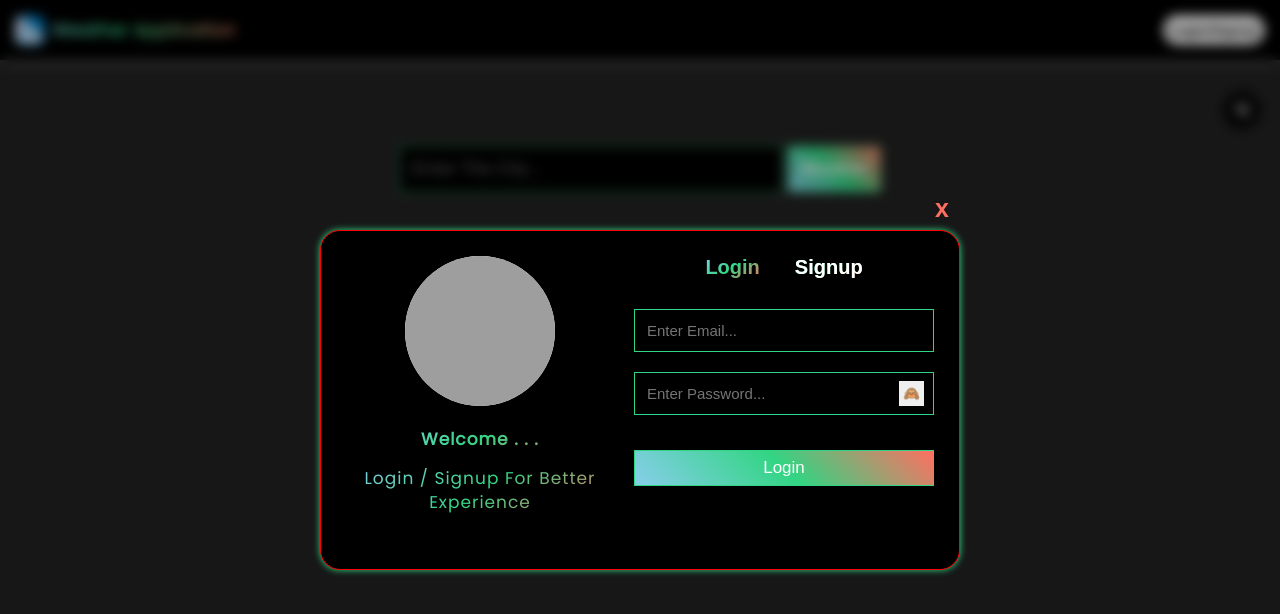
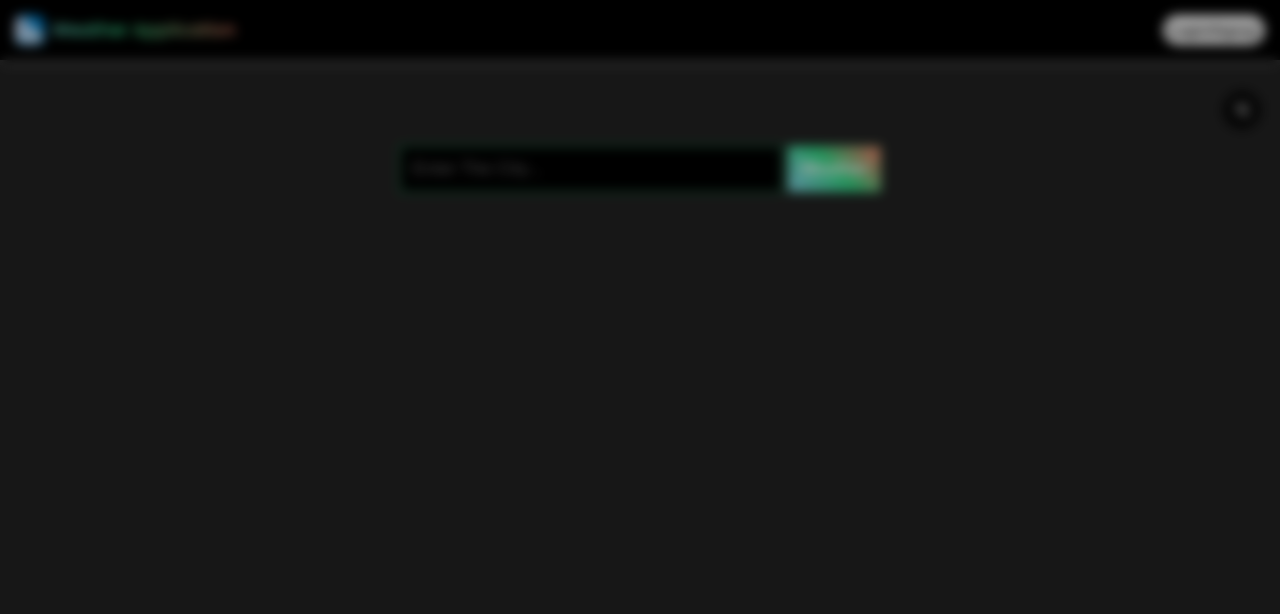
Before and after one commit to Lalithyaliki/Weather-App, a React (Vite) app: page / in a window 1280 px wide. Both pictures are taken after a click on the button "Login/Signup". Shown: the top 614 px of the page. Built offline with nearby package versions, Linux system fonts and the light colour scheme; grey boxes are pictures that could not be loaded.

Commit message:
get rechanged

```diff
--- a/src/App.jsx
+++ b/src/App.jsx
@@ -141,24 +141,7 @@ function App() {
             <img src={image} alt='weather-image'></img>
             weather Application
           </a>
-          {/* <button type='button' onClick={() => showlogout ? handlelogout() : setlogin(true)}>{showlogout ? "logout" : "login/signup"}</button> */}
-
-          <button
-            type="button"
-            onClick={() => {
-              console.log("Button clicked. showlogout =", showlogout);
-              if (showlogout) {
-                console.log("Calling handlelogout()");
-                handlelogout();
-              } else {
-                console.log("Opening login popup");
-                setlogin(true);
-              }
-            }}
-          >
-            {showlogout ? "logout" : "login/signup"}
-          </button>
-
+          <button type='button' onClick={() => showlogout ? handlelogout() : setlogin(true)}>{showlogout ? "logout" : "login/signup"}</button>
         </div>
       </div>
 
--- a/src/components/Login.jsx
+++ b/src/components/Login.jsx
@@ -3,8 +3,6 @@ import image from '../logo.png'
 import React, { useState } from 'react'
 
 function Login({ onclose, loginsuccess }) {
-
-        console.log("Login component mounted");
 
     const [change, setChange] = useState("login");
     const [password, setpassword] = useState(false);
--- a/src/styling/login/login.css
+++ b/src/styling/login/login.css
@@ -26,11 +26,21 @@ body {
   width: 100%;
   height: 310px;
   background-color: black;
-  border: 1px solid red;
   box-shadow: 0px 0px 7px #32d583;
   bottom: 0px;
   opacity: 1;
+  animation: slideUp 0.4s forwards ease-in-out;
   z-index: 2000;
+}
+@keyframes slideUp {
+  0% {
+    opacity: 0;
+    transform: translateY(100%);
+  }
+  100% {
+    opacity: 1;
+    transform: translateY(0);
+  }
 }
 @media screen and (min-width: 768px) {
   .form {
@@ -41,6 +51,17 @@ body {
     width: auto;
     height: 340px;
     border-radius: 20px;
+    animation: popup 0.4s ease-in-out forwards;
+  }
+  @keyframes popup {
+    from {
+      opacity: 0;
+      transform: translate(-50%, -40%);
+    }
+    to {
+      opacity: 1;
+      transform: translate(-50%, -50%);
+    }
   }
 }
 .form .box {
--- a/src/styling/login/login.scss
+++ b/src/styling/login/login.scss
@@ -25,26 +25,25 @@ body {
     width: 100%;
     height: 310px;
     background-color: black;
-    border:1px solid red;
     box-shadow: 0px 0px 7px #32d583;
     bottom: 0px;
     opacity:1;
-    // animation: slideUp .4s forwards ease-in-out;
+    animation: slideUp .4s forwards ease-in-out;
     z-index:2000;
 
-    // @keyframes slideUp {
-    //     0% {
-    //         opacity: 0;
-    //         transform: translateY(100%);
-    //     }
+    @keyframes slideUp {
+        0% {
+            opacity: 0;
+            transform: translateY(100%);
+        }
 
-    //     100% {
-    //         opacity: 1;
-    //         transform: translateY(0);
+        100% {
+            opacity: 1;
+            transform: translateY(0);
 
-    //     }
+        }
 
-    // }
+    }
 
     @media screen and (min-width:768px) {
         top: 50%;
@@ -54,19 +53,19 @@ body {
         width: auto;
         height: 340px;
         border-radius: 20px;
-        // animation: popup .4s ease-in-out forwards;
+        animation: popup .4s ease-in-out forwards;
 
-        // @keyframes popup {
-        //     from {
-        //         opacity: 0;
-        //         transform: translate(-50%, -40%);
-        //     }
+        @keyframes popup {
+            from {
+                opacity: 0;
+                transform: translate(-50%, -40%);
+            }
 
-        //     to {
-        //         opacity: 1;
-        //         transform: translate(-50%, -50%);
-        //     }
-        // }
+            to {
+                opacity: 1;
+                transform: translate(-50%, -50%);
+            }
+        }
 
     }
 
```
Also changed, not shown: 1 other file (tests, documents, lock files or other folders).
